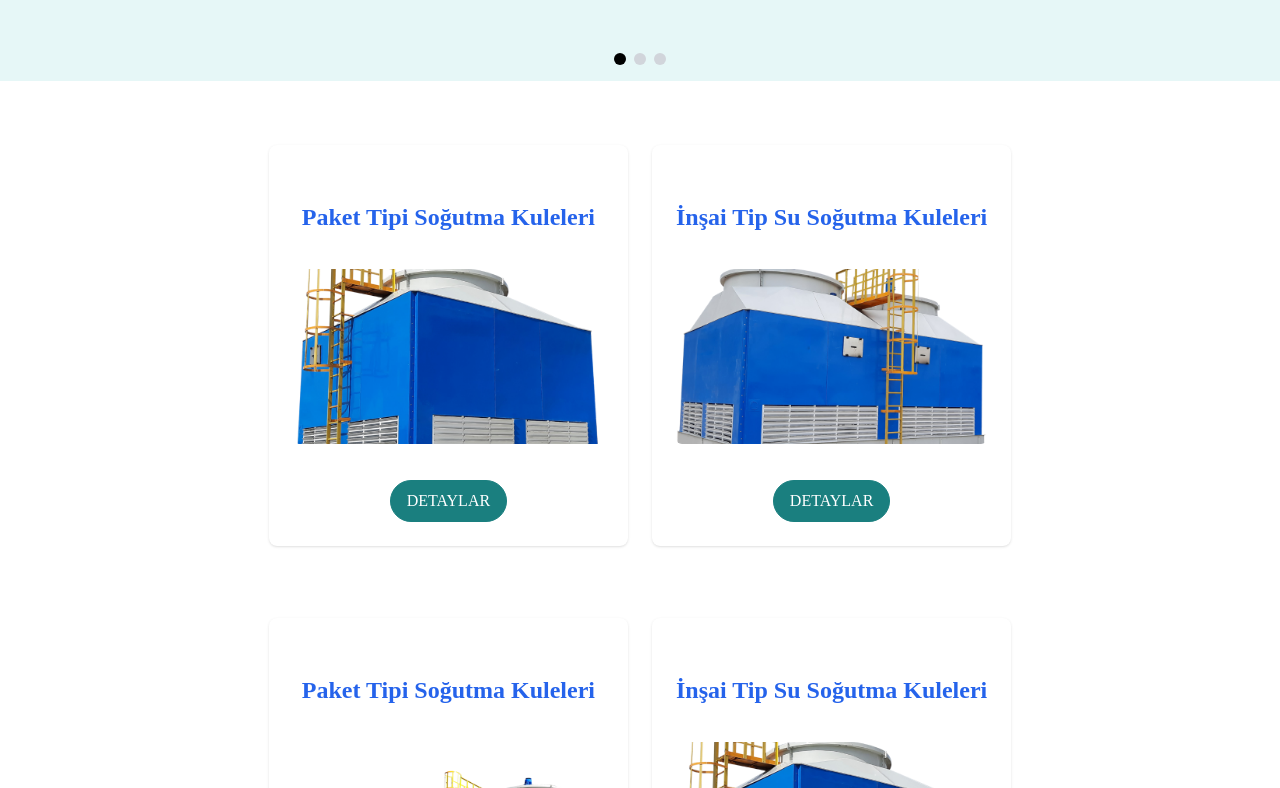
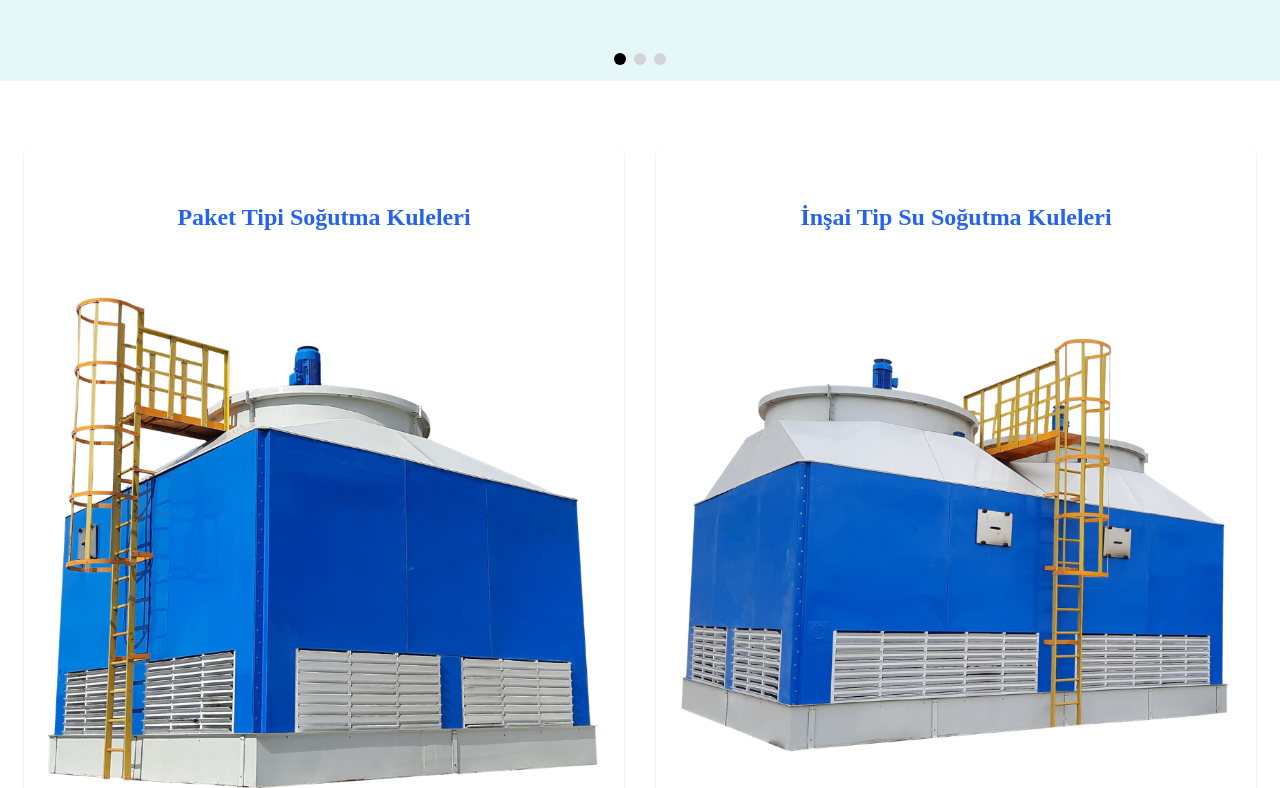
Before and after one commit to sambasoftwareuk/greenstep, a Next.js app: page / in a window 1280 px wide. Shown: the part 632-1420 px from the top of the page. Built offline with nearby package versions, Linux system fonts and the light colour scheme.

Commit message:
aspect became dynamic

```diff
--- a/app/_atoms/images.jsx
+++ b/app/_atoms/images.jsx
@@ -16,7 +16,11 @@ export const SliderImage = ({ imageLink, imageAlt, orientation }) => {
   const randomImageAlt = useMemo(() => getImageSlug(imageLink), [imageLink]);
   return (
     <div className="mx-auto w-full">
-      <div className={`bg-primary50 custom:block relative ${orientation === "split-horizontal" ? "h-[600px] ml-10" : "h-[600px]"} overflow-hidden`}>
+      <div
+        className={`bg-primary50 custom:block relative ${
+          orientation === "split-horizontal" ? "h-[600px] ml-10" : "h-[600px]"
+        } overflow-hidden`}
+      >
         <div className="absolute my-[auto] left-1/2 -translate-x-1/2 w-full h-full">
           <Image
             src={src}
@@ -34,12 +38,18 @@ export const SliderImage = ({ imageLink, imageAlt, orientation }) => {
   );
 };
 
-export const CardImage = ({ imageLink, imageAlt }) => {
+export const CardImage = ({
+  imageLink,
+  imageAlt,
+  aspectRatio = "aspect-[16/9]",
+}) => {
   const src = useMemo(() => getSrc(imageLink), [imageLink]);
-    const randomImageAlt = useMemo(() => getImageSlug(imageLink), [imageLink]);
+  const randomImageAlt = useMemo(() => getImageSlug(imageLink), [imageLink]);
   return (
     <div className="mx-auto w-full">
-      <div className="relative w-full aspect-[16/9] overflow-hidden rounded-t-m">
+      <div
+        className={`relative w-full  overflow-hidden rounded-t-m ${aspectRatio}`}
+      >
         <Image
           src={src}
           alt={`slider-image-${imageAlt ? imageAlt : randomImageAlt}`}
@@ -55,23 +65,32 @@ export const CardImage = ({ imageLink, imageAlt }) => {
   );
 };
 
-export const LogoImage = ({ imageLink = "", width = 50, height = 20, imageAlt }) => {
+export const LogoImage = ({
+  imageLink = "",
+  width = 50,
+  height = 20,
+  imageAlt,
+}) => {
   const src = useMemo(() => getSrc(imageLink), [imageLink]);
   const randomImageAlt = useMemo(() => getImageSlug(imageLink), [imageLink]);
 
   return (
-
     <div
       className="relative overflow-hidden"
-      style={{ width: `${width}px`, height: `${height}px`, maxWidth: `200px`, maxHeight: `80px` }}
+      style={{
+        width: `${width}px`,
+        height: `${height}px`,
+        maxWidth: `200px`,
+        maxHeight: `80px`,
+      }}
     >
-
       <Image
         src={src}
         alt={`slider-image-${imageAlt ? imageAlt : randomImageAlt}`}
         fill
-        className={`object-contain ${src === "/generic-image.png" ? "bg-gray-300" : ""}`}
-
+        className={`object-contain ${
+          src === "/generic-image.png" ? "bg-gray-300" : ""
+        }`}
       />
     </div>
   );
@@ -79,7 +98,7 @@ export const LogoImage = ({ imageLink = "", width = 50, height = 20, imageAlt })
 
 export const ProfileImage = ({ imageLink = "", imageAlt }) => {
   const src = useMemo(() => getSrc(imageLink), [imageLink]);
-   const randomImageAlt = useMemo(() => getImageSlug(imageLink), [imageLink]);
+  const randomImageAlt = useMemo(() => getImageSlug(imageLink), [imageLink]);
   return (
     <div className="relative w-[80px] h-[80px] overflow-hidden">
       <Image
--- a/app/_components/MainProductComponent.jsx.jsx
+++ b/app/_components/MainProductComponent.jsx.jsx
@@ -2,8 +2,8 @@ import React from "react";
 import ProductCardWithImage from "../_molecules/productCardWithImage";
 const MainProductComponent = ({ products }) => {
   return (
-    <div className="p-4 mt-6 ">
-      <div className="grid grid-cols-1 md:grid-cols-2 gap-6">
+    <div className=" mt-6 p-4">
+      <div className="grid  sm:grid-cols-1  xl:grid-cols-2 gap-8  items-center ">
         {products.map((product) => (
           <ProductCardWithImage
             key={product.id}
@@ -11,6 +11,8 @@ const MainProductComponent = ({ products }) => {
             imageLink={product.image}
             variant={1}
             buttonLabel="DETAYLAR"
+            aspectRatio="aspect-[16/16]"
+            className="xs:w-[500px]  md:w-[600px]  max-w-[600px]"
           />
         ))}
       </div>
--- a/app/_molecules/productCardWithImage.jsx
+++ b/app/_molecules/productCardWithImage.jsx
@@ -8,6 +8,8 @@ const ProductCardWithImage = ({
   variant = 1,
   button = true,
   buttonLabel = "INCELE",
+  aspectRatio,
+  className = "",
 }) => {
   const Title = (
     <h2 className="text-xl md:text-2xl font-bold text-blue-600 mt-8 mb-4">
@@ -18,7 +20,11 @@ const ProductCardWithImage = ({
   const Image = (
     <div className="overflow-hidden rounded-md my-5">
       <div className="transition-transform duration-300 ease-in-out group-hover:scale-105">
-        <CardImage imageLink={imageLink} imageAlt="product" />
+        <CardImage
+          imageLink={imageLink}
+          imageAlt="product"
+          aspectRatio={aspectRatio}
+        />
       </div>
     </div>
   );
@@ -38,7 +44,9 @@ const ProductCardWithImage = ({
   const content = variantMap[variant] || variantMap[1];
 
   return (
-    <div className="group bg-white flex flex-col rounded-lg shadow p-6 text-center justify-center my-6 transition-transform duration-300 hover:shadow-lg hover:scale-[1.02]">
+    <div
+      className={`group bg-white w-full flex flex-col rounded-lg shadow p-6 text-center justify-center my-6 transition-transform duration-300 hover:shadow-lg hover:scale-[1.02] ${className}`}
+    >
       {content.map((element, index) => (
         <React.Fragment key={index}>{element}</React.Fragment>
       ))}
--- a/app/page.jsx
+++ b/app/page.jsx
@@ -23,7 +23,11 @@ export default function Home() {
   const { mockCourses } = coursesFromMock;
   return (
     <div className="flex flex-col items-center justify-center min-h-screen">
-      <ImageSliderComponent size={"lg"} sliderData={sliderData} orientation={"split-horizontal"} />
+      <ImageSliderComponent
+        size={"lg"}
+        sliderData={sliderData}
+        orientation={"split-horizontal"}
+      />
       <MainProductComponent products={products} />
       <ProductCarousel products={products} title="Featured Products" />
 
```
